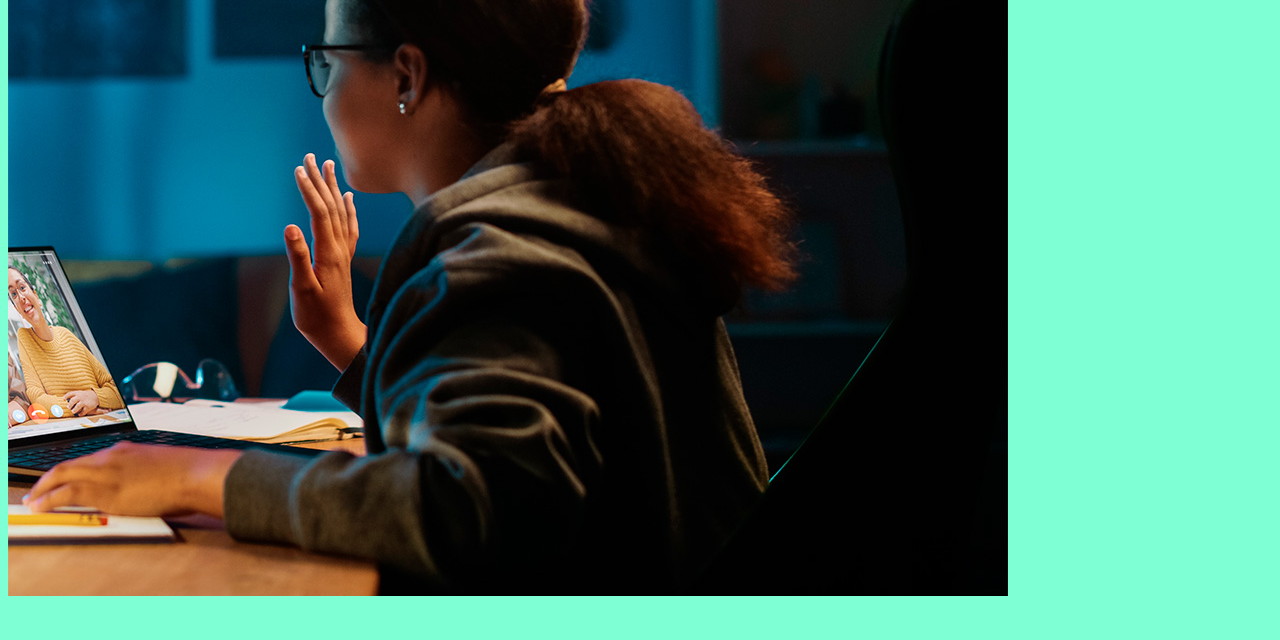
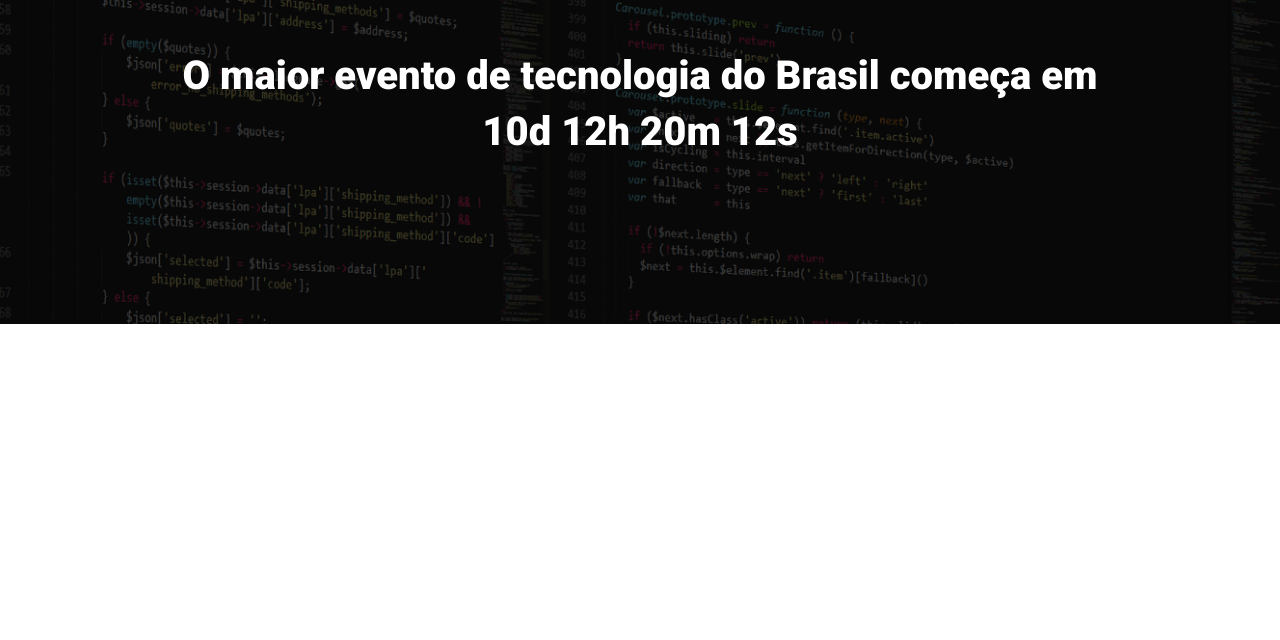
Before and after one commit to GiancarloPagliarini/ebac_tech_talks_event, a website built with Parcel: page src/index.html in a window 1280 px wide. Shown: the part 160-800 px from the top of the page. Built offline with nearby package versions, Linux system fonts and the light colour scheme.

Commit message:
:art:add: create hero

```diff
--- a/src/index.html
+++ b/src/index.html
@@ -1,15 +1,29 @@
 <!DOCTYPE html>
 <html lang="pt-br">
+
 <head>
     <meta charset="UTF-8">
     <meta http-equiv="X-UA-Compatible" content="IE=edge">
     <meta name="viewport" content="width=device-width, initial-scale=1.0">
+    <link rel="preconnect" href="https://fonts.googleapis.com">
+    <link rel="preconnect" href="https://fonts.gstatic.com" crossorigin>
+    <link href="https://fonts.googleapis.com/css2?family=Roboto:wght@400;700&display=swap" rel="stylesheet">
+    <link href="https://fonts.googleapis.com/css2?family=Roboto:wght@400;700;900&display=swap" rel="stylesheet">
     <link rel="stylesheet" href="./styles/main.scss">
-    <title>Document</title>
+    <title>EBAC Tech Talks</title>
 </head>
+
 <body>
-    <img src="./images/backend.png" alt="">
+    <header class="hero">
+        <div class="container">
+            <img class="hero__logo" src="./images/ebac_logo.svg" alt="EBAC logo">
+            <p class="hero__text">
+                O maior evento de tecnologia do Brasil começa em 10d 12h 20m 12s
+            </p>
+        </div>
+    </header>
 
     <script src="./scripts/main.js"></script>
 </body>
+
 </html>
--- /dev/null
+++ b/src/styles/_hero.scss
@@ -0,0 +1,55 @@
+.hero {
+    position: relative;
+    padding-top: 64px;
+    padding-bottom: 100px;
+
+    background-image: url('../images/fundo.png');
+    background-repeat: no-repeat;
+    background-position: center;
+    background-size: cover;
+
+    .container {
+        position: relative;
+    }
+
+    &::before {
+        content: "";
+        position: absolute;
+        width: 100%;
+        height: 100%;
+        top: 0;
+        left: 0;
+        background-color: #000;
+        opacity: .7;
+    }
+
+    &__text {
+        font-size: 40px;
+        line-height: 56px;
+        font-weight: 800;
+        text-align: center;
+
+        margin-top: 64px;
+        margin-bottom: 64px;
+    }
+
+    &__logo {
+        display: block;
+        margin: 0 auto;
+        height: 80px;
+    }
+
+    @media (max-width: 640px) {
+        padding: 40px 0;
+
+        &__logo {
+            height: 40px;
+        }
+
+        &__text {
+            font-size: 22px;
+            line-height: 24px;
+            margin: 24px 0;
+        }
+    }
+}
--- /dev/null
+++ b/src/styles/config/reset.scss
@@ -0,0 +1,7 @@
+* {
+    padding: 0;
+    margin: 0;
+    box-sizing: border-box;
+    font-family: 'Roboto', sans-serif;
+    color: #fff;
+}
--- a/src/styles/main.scss
+++ b/src/styles/main.scss
@@ -1,3 +1,16 @@
-body {
-    background-color: aquamarine;
+@use './config/reset';
+@use './hero';
+
+.container {
+    max-width: 960px;
+    width: 100%;
+    margin: 0 auto;
+
+    @media (max-width: 640px) {
+        max-width: 80%;
+    }
+
+    @media (max-width: 1024px) {
+        max-width: 90%;
+    }
 }
```
